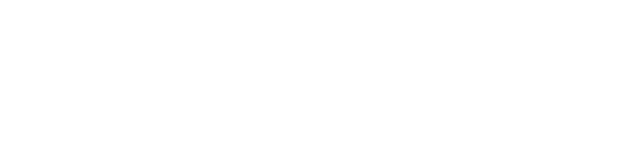
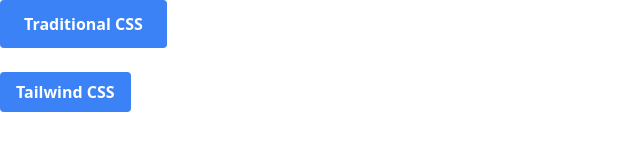
Before and after one commit to menesdev/tailwindcss-website, a plain HTML site: page index.html in a window 1280 px wide. Shown: the whole page, without its empty margins (0-640 px from the left). Drawn offline with nearby package versions, Linux system fonts and the light colour scheme.

Commit message:
Button style traditionalcss vs. tailwindcss

```diff
--- a/index.html
+++ b/index.html
@@ -9,5 +9,15 @@
 </head>
 <body>
 
+  <button class="btn">
+    Traditional CSS
+  </button>
+
+  <br>
+  <br>
+
+  <button class="bg-blue-500 text-white font-bold py-2 px-4 rounded hover:bg-blue-700 active:bg-blue-800">
+    Tailwind CSS
+  </button>
 </body>
 </html>
--- a/style.css
+++ b/style.css
@@ -0,0 +1,21 @@
+.btn {
+  display: inline-block;
+  font-size: 16px;
+  font-weight: 600;
+  text-align: center;
+  text-decoration: none;
+  user-select: none;
+  white-space: nowrap;
+  background-color: #3b82f6;
+  color: #ffffff;
+  border-radius: 4px;
+  padding: 12px 24px;
+}
+
+.btn:hover {
+  background-color: #1d4ed8;
+}
+
+.btn:active {
+  background-color: #1e40af;
+}
```
